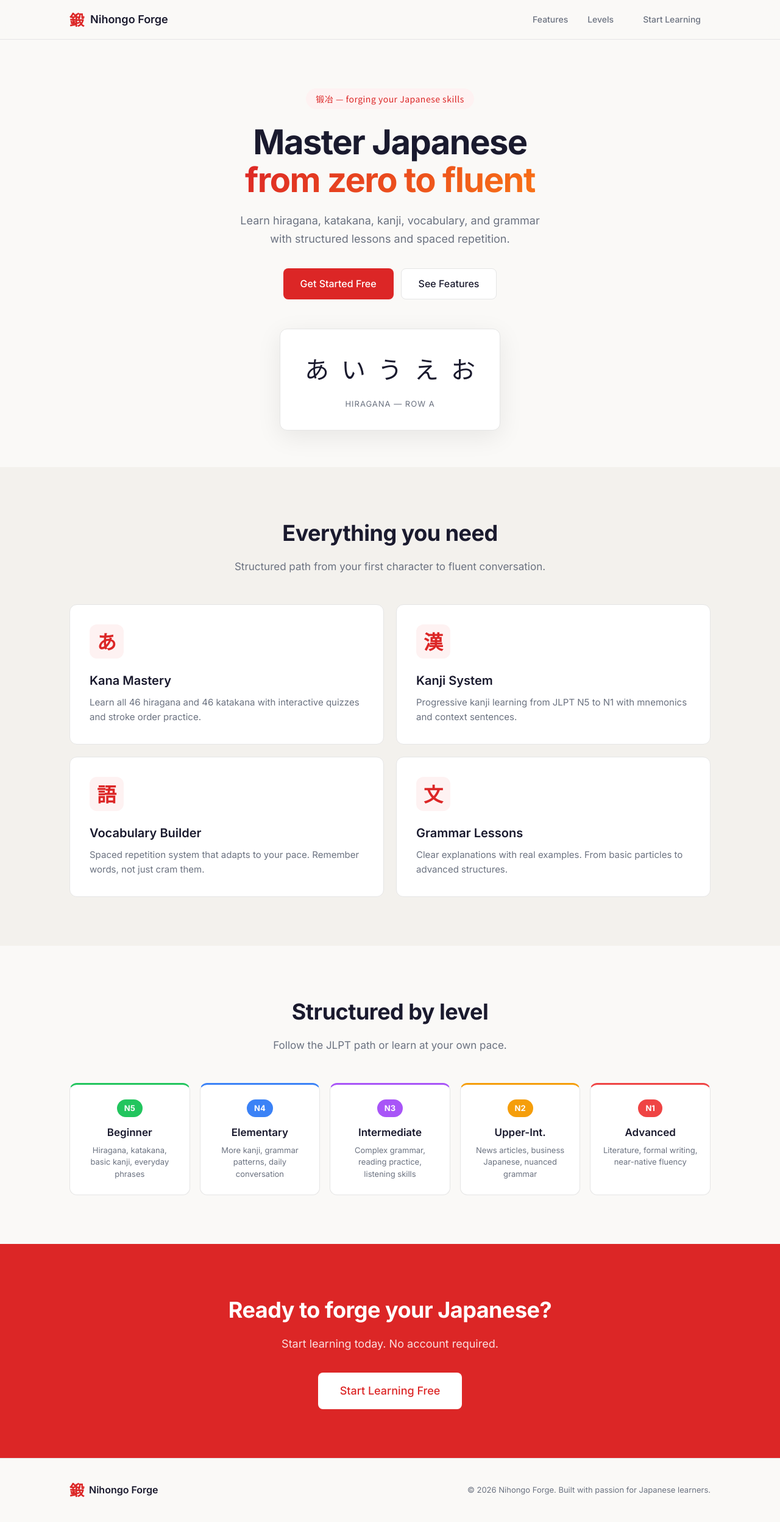
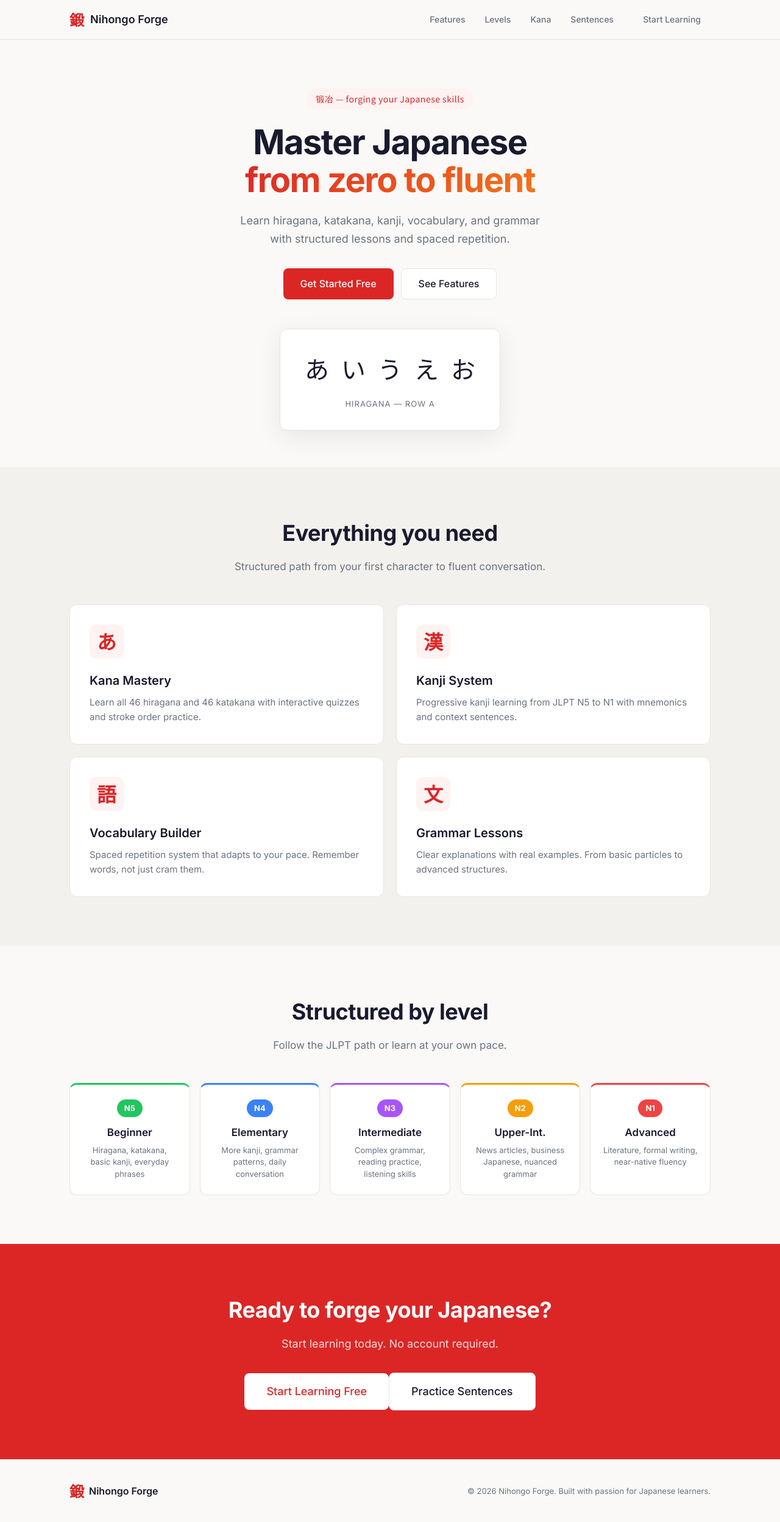
Before and after one commit to ProgramIsFun/nihongo-forge, a React (Vite) app: page / in a window 1280 px wide. Shown: the whole page at 61% size. Built offline with nearby package versions, Linux system fonts and the light colour scheme.

Commit message:
fix: add navigation links to sentences page

```diff
--- a/src/App.tsx
+++ b/src/App.tsx
@@ -16,6 +16,8 @@ function Home() {
           <div className="nav-links">
             <a href="#features">Features</a>
             <a href="#levels">Levels</a>
+            <a href="/kana">Kana</a>
+            <a href="/sentences">Sentences</a>
             <a href="/kana" className="btn btn-sm">Start Learning</a>
           </div>
         </div>
@@ -102,6 +104,7 @@ function Home() {
           <h2>Ready to forge your Japanese?</h2>
           <p>Start learning today. No account required.</p>
           <a href="/kana" className="btn btn-primary btn-lg">Start Learning Free</a>
+          <a href="/sentences" className="btn btn-ghost btn-lg">Practice Sentences</a>
         </div>
       </section>
 
```
